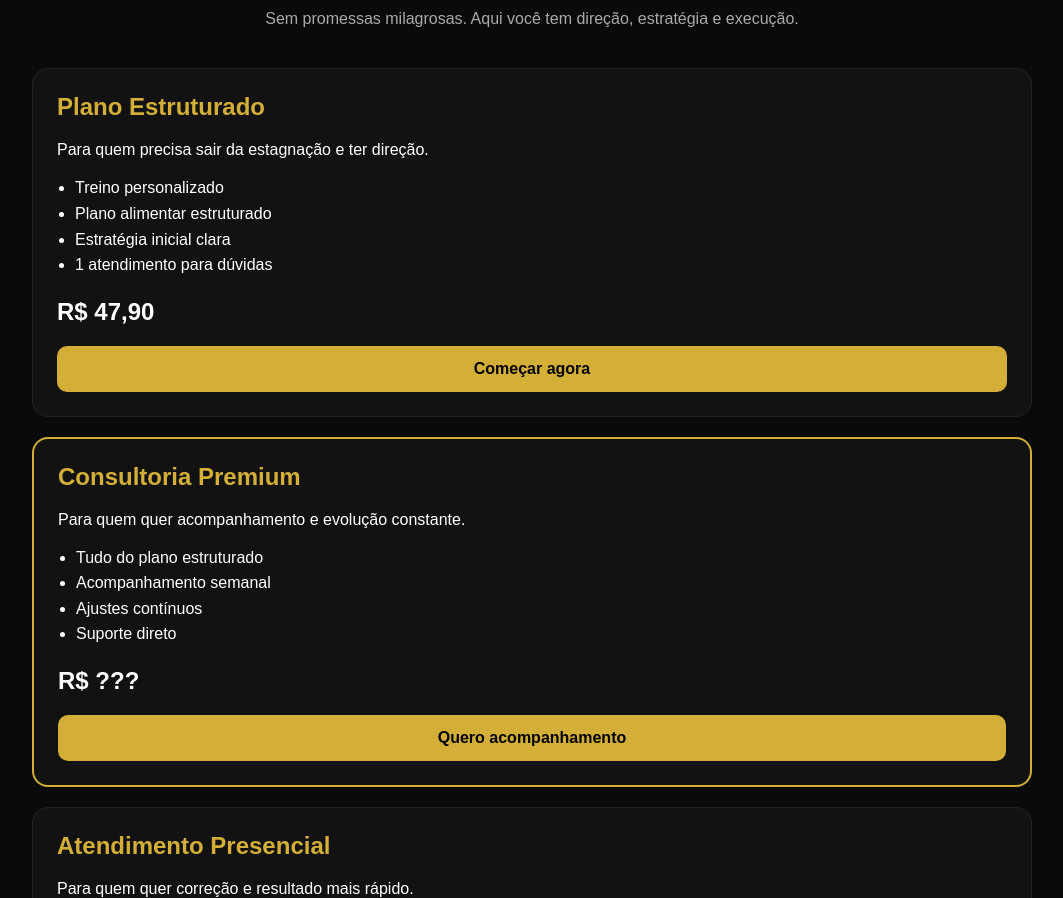
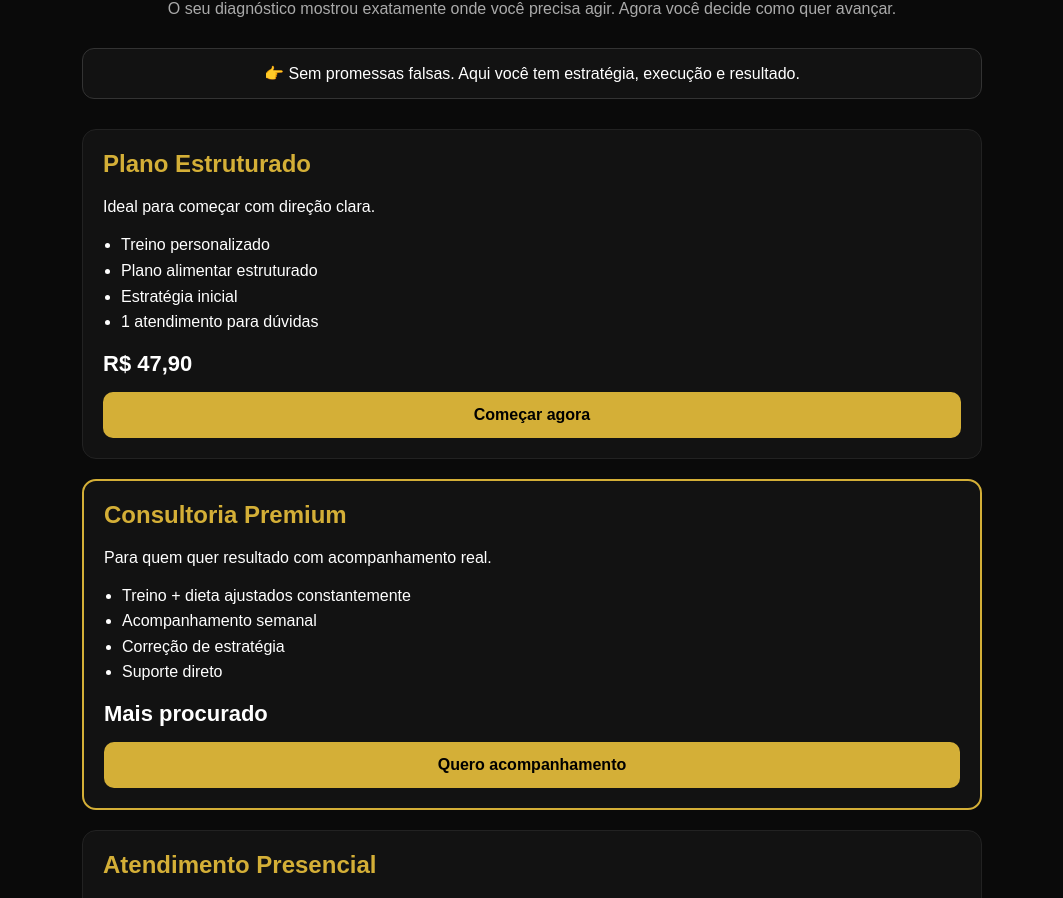
Before and after one commit to lucasmoreno115-creator/lmsystemv2, a plain HTML site: page planos.html in a window 1280 px wide. Shown: the part 104-1002 px from the top of the page, without its empty margins (108-1171 px from the left). Drawn offline with Linux system fonts and the light colour scheme.

Commit message:
Update planos.html

```diff
--- a/planos.html
+++ b/planos.html
@@ -3,7 +3,7 @@
 <head>
   <meta charset="UTF-8">
   <meta name="viewport" content="width=device-width, initial-scale=1.0">
-  <title>Planos | Método LM</title>
+  <title>Escolha seu plano | Método LM</title>
 
   <style>
     body {
@@ -14,9 +14,9 @@
     }
 
     .container {
-      max-width: 1000px;
+      max-width: 900px;
       margin: auto;
-      padding: 40px 20px;
+      padding: 30px 20px;
     }
 
     h1 {
@@ -24,10 +24,19 @@
       margin-bottom: 10px;
     }
 
-    p.subtitle {
+    .subtitle {
       text-align: center;
       color: #aaa;
-      margin-bottom: 40px;
+      margin-bottom: 30px;
+    }
+
+    .highlight-box {
+      background: #121212;
+      border: 1px solid #333;
+      border-radius: 12px;
+      padding: 15px;
+      margin-bottom: 30px;
+      text-align: center;
     }
 
     .plans {
@@ -38,23 +47,27 @@
     .plan {
       background: #121212;
       border: 1px solid #222;
-      border-radius: 16px;
-      padding: 24px;
+      border-radius: 14px;
+      padding: 20px;
     }
 
-    .plan h2 {
+    .highlight {
+      border: 2px solid #d4af37;
+    }
+
+    h2 {
       margin-top: 0;
       color: #d4af37;
     }
 
-    .plan ul {
+    ul {
       padding-left: 18px;
       line-height: 1.6;
     }
 
     .price {
-      font-size: 24px;
-      margin: 20px 0;
+      font-size: 22px;
+      margin: 15px 0;
       font-weight: bold;
     }
 
@@ -67,10 +80,12 @@
       border-radius: 10px;
       text-decoration: none;
       font-weight: bold;
+      margin-top: 10px;
     }
 
-    .highlight {
-      border: 2px solid #d4af37;
+    .btn.secondary {
+      background: #222;
+      color: #fff;
     }
   </style>
 </head>
@@ -79,28 +94,33 @@
 
 <div class="container">
 
-  <h1>Escolha o melhor caminho para o seu resultado</h1>
+  <h1>Agora é escolher o seu próximo passo</h1>
   <p class="subtitle">
-    Sem promessas milagrosas. Aqui você tem direção, estratégia e execução.
+    O seu diagnóstico mostrou exatamente onde você precisa agir.
+    Agora você decide como quer avançar.
   </p>
+
+  <div class="highlight-box">
+    👉 Sem promessas falsas. Aqui você tem estratégia, execução e resultado.
+  </div>
 
   <div class="plans">
 
     <!-- PLANO 1 -->
     <div class="plan">
       <h2>Plano Estruturado</h2>
-      <p>Para quem precisa sair da estagnação e ter direção.</p>
+      <p>Ideal para começar com direção clara.</p>
 
       <ul>
         <li>Treino personalizado</li>
         <li>Plano alimentar estruturado</li>
-        <li>Estratégia inicial clara</li>
+        <li>Estratégia inicial</li>
         <li>1 atendimento para dúvidas</li>
       </ul>
 
       <div class="price">R$ 47,90</div>
 
-      <a class="btn" href="#">
+      <a class="btn" href="https://wa.me/55SEUNUMERO?text=Quero%20começar%20com%20o%20Plano%20Estruturado">
         Começar agora
       </a>
     </div>
@@ -108,18 +128,18 @@
     <!-- PLANO 2 -->
     <div class="plan highlight">
       <h2>Consultoria Premium</h2>
-      <p>Para quem quer acompanhamento e evolução constante.</p>
+      <p>Para quem quer resultado com acompanhamento real.</p>
 
       <ul>
-        <li>Tudo do plano estruturado</li>
+        <li>Treino + dieta ajustados constantemente</li>
         <li>Acompanhamento semanal</li>
-        <li>Ajustes contínuos</li>
+        <li>Correção de estratégia</li>
         <li>Suporte direto</li>
       </ul>
 
-      <div class="price">R$ ???</div>
+      <div class="price">Mais procurado</div>
 
-      <a class="btn" href="#">
+      <a class="btn" href="https://wa.me/55SEUNUMERO?text=Quero%20a%20Consultoria%20Premium">
         Quero acompanhamento
       </a>
     </div>
@@ -127,17 +147,17 @@
     <!-- PLANO 3 -->
     <div class="plan">
       <h2>Atendimento Presencial</h2>
-      <p>Para quem quer correção e resultado mais rápido.</p>
+      <p>Para quem quer acelerar ao máximo.</p>
 
       <ul>
-        <li>Avaliação física e postural</li>
+        <li>Avaliação física completa</li>
         <li>Treino guiado</li>
         <li>Correções ao vivo</li>
       </ul>
 
       <div class="price">A partir de R$ 250</div>
 
-      <a class="btn" href="#">
+      <a class="btn secondary" href="https://wa.me/55SEUNUMERO?text=Quero%20agendar%20avaliacao">
         Agendar avaliação
       </a>
     </div>
```
